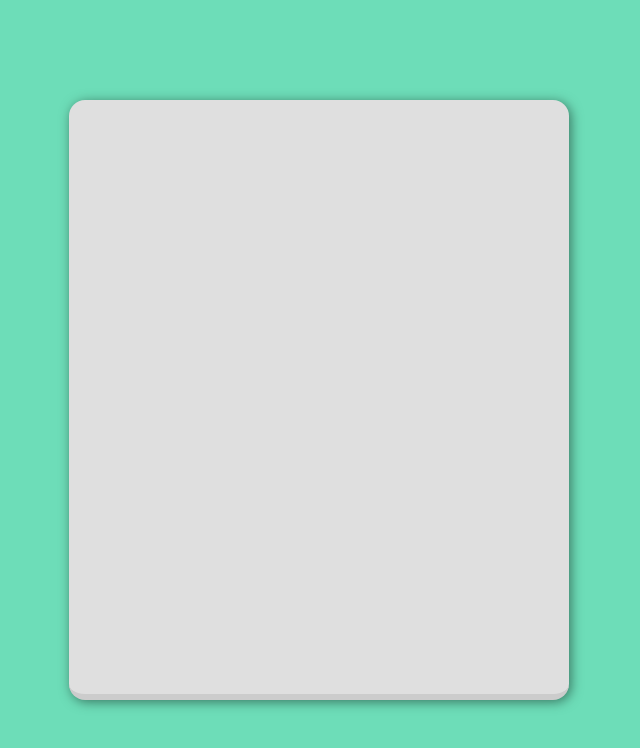
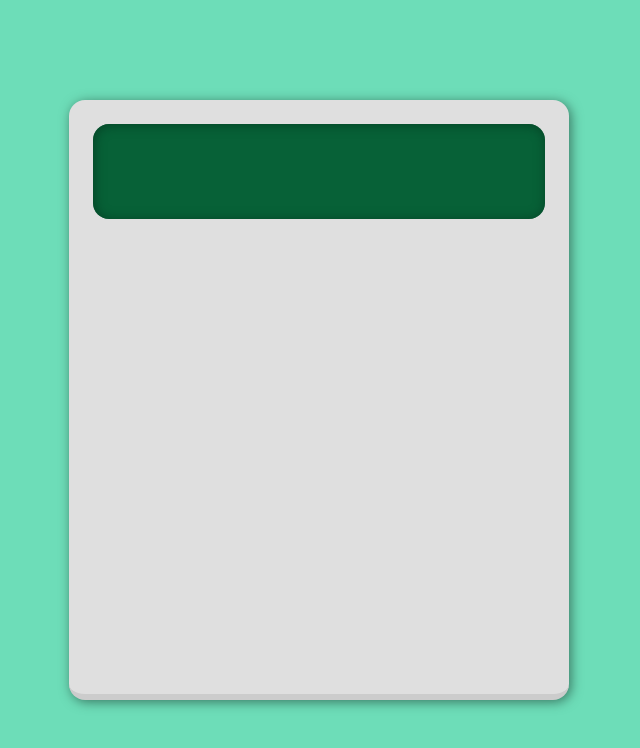
Before and after one commit to Speakiez/my_javascript_calculator, a plain HTML site: page index.html in a window 1280 px wide. Shown: the whole page, without its empty margins (321-961 px from the left). Drawn offline with Linux system fonts and the light colour scheme.

Commit message:
Add input and output containers

```diff
--- a/index.html
+++ b/index.html
@@ -8,6 +8,12 @@
 </head>
 <body>
     <div class="calculator">
+        <div class="output">
+
+        </div>
+        <div class="input">
+
+        </div>
     </div>
 </body>
 </html>
--- a/styles.css
+++ b/styles.css
@@ -16,8 +16,26 @@ body {
 .calculator {
     width: 500px;
     height: 600px;
+    padding: 24px;
+    display: flex;
+    flex-direction: column;
+    gap: 8px;
     border-bottom: 6px solid #CCCCCC;
     border-radius: 16px;
     box-shadow: 2px 2px 12px #3A7762;
     background-color: #DFDFDF;
 }
+
+.output {
+    width: 100%;
+    height: 95px;
+    border-radius: 16px;
+    box-shadow: inset 1px 1px 12px #054225;
+    background-color: #076137;
+    flex-shrink: 0;
+}
+
+.input {
+    width: 100%;
+    height: 100%;
+}
```
